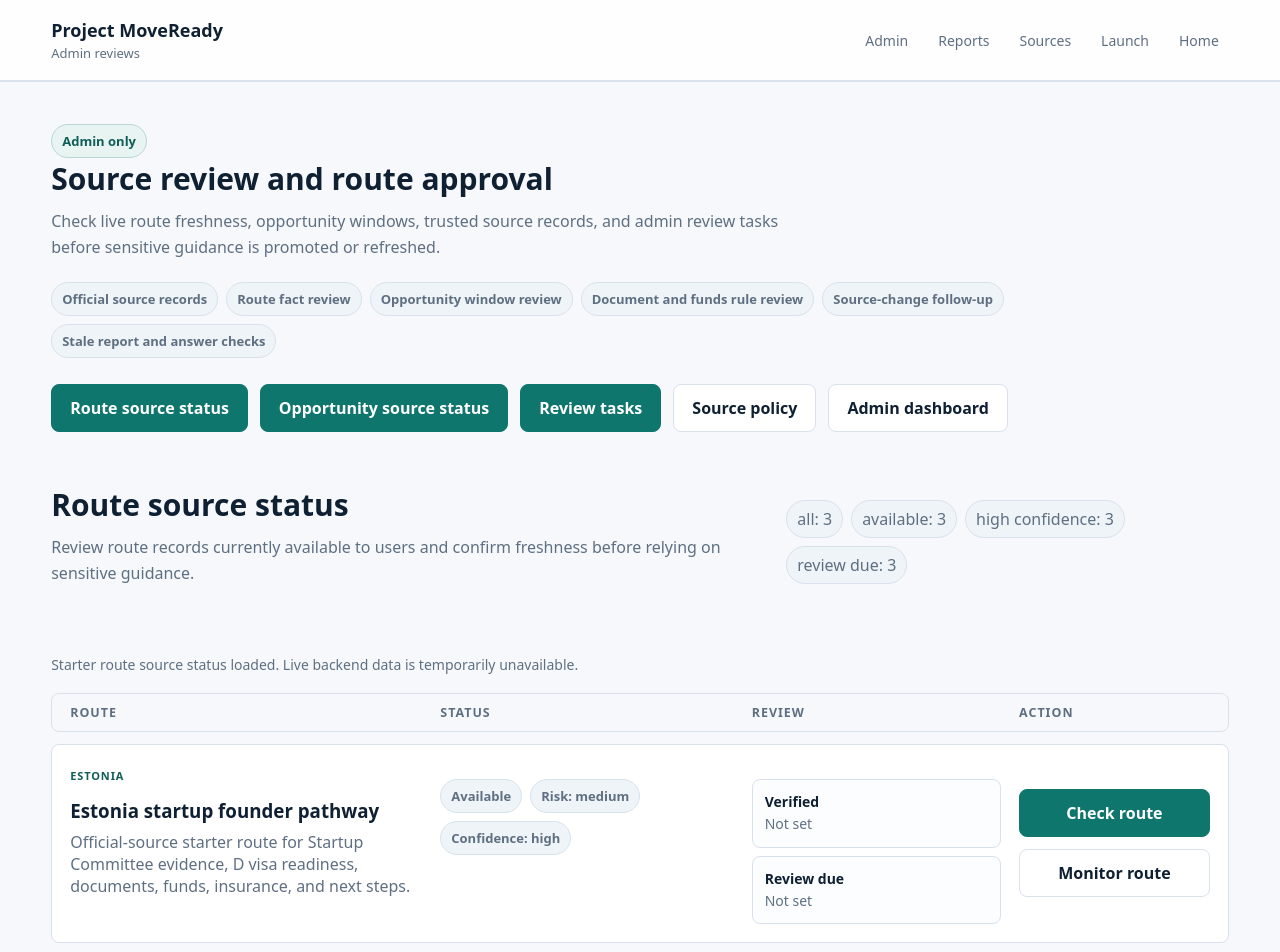
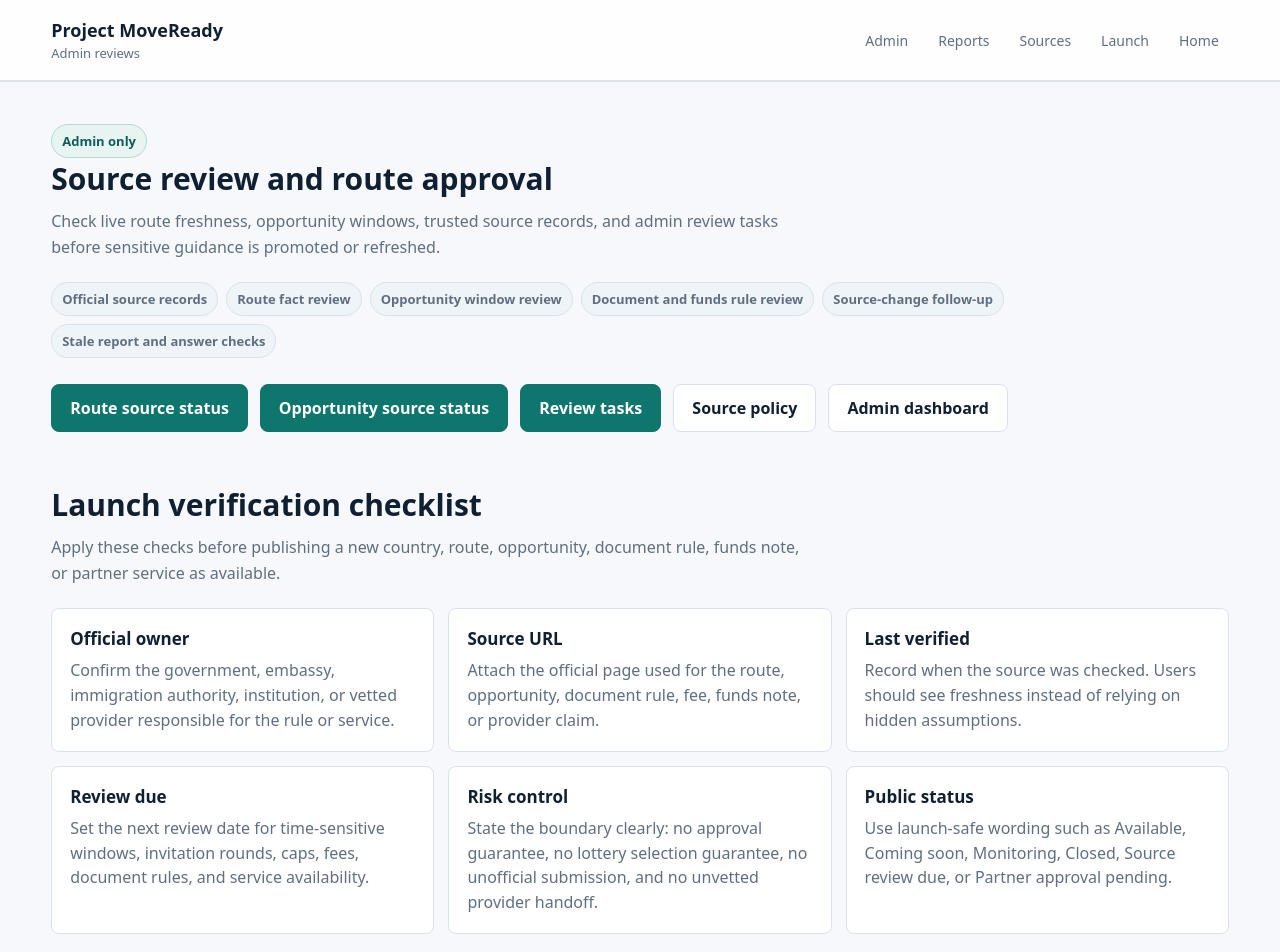
Before and after one commit to SirBM201/SirBM201-moveready-frontend, a Next.js app: page /admin/reviews in a window 1280 px wide. Shown: the top 952 px of the page. Built offline with nearby package versions, Linux system fonts and the light colour scheme; no server answers.

Commit message:
Add admin source coverage checklist

```diff
--- a/app/admin/reviews/page.tsx
+++ b/app/admin/reviews/page.tsx
@@ -17,6 +17,33 @@ const reviewActions = [
   { label: "Review tasks", href: "#tasks" },
   { label: "Source policy", href: "/sources" },
   { label: "Admin dashboard", href: "/admin" },
+];
+
+const coverageChecks = [
+  {
+    title: "Official owner",
+    text: "Confirm the government, embassy, immigration authority, institution, or vetted provider responsible for the rule or service.",
+  },
+  {
+    title: "Source URL",
+    text: "Attach the official page used for the route, opportunity, document rule, fee, funds note, or provider claim.",
+  },
+  {
+    title: "Last verified",
+    text: "Record when the source was checked. Users should see freshness instead of relying on hidden assumptions.",
+  },
+  {
+    title: "Review due",
+    text: "Set the next review date for time-sensitive windows, invitation rounds, caps, fees, document rules, and service availability.",
+  },
+  {
+    title: "Risk control",
+    text: "State the boundary clearly: no approval guarantee, no lottery selection guarantee, no unofficial submission, and no unvetted provider handoff.",
+  },
+  {
+    title: "Public status",
+    text: "Use launch-safe wording such as Available, Coming soon, Monitoring, Closed, Source review due, or Partner approval pending.",
+  },
 ];
 
 export default function AdminReviewsPage() {
@@ -52,6 +79,21 @@ export default function AdminReviewsPage() {
         </div>
       </section>
 
+      <section className="section no-top-pad">
+        <h2>Launch verification checklist</h2>
+        <p className="section-intro">
+          Apply these checks before publishing a new country, route, opportunity, document rule, funds note, or partner service as available.
+        </p>
+        <div className="grid">
+          {coverageChecks.map((item) => (
+            <article className="card" key={item.title}>
+              <h3>{item.title}</h3>
+              <p>{item.text}</p>
+            </article>
+          ))}
+        </div>
+      </section>
+
       <section className="section no-top-pad" id="routes">
         <SourceReadinessPanel />
       </section>
```
